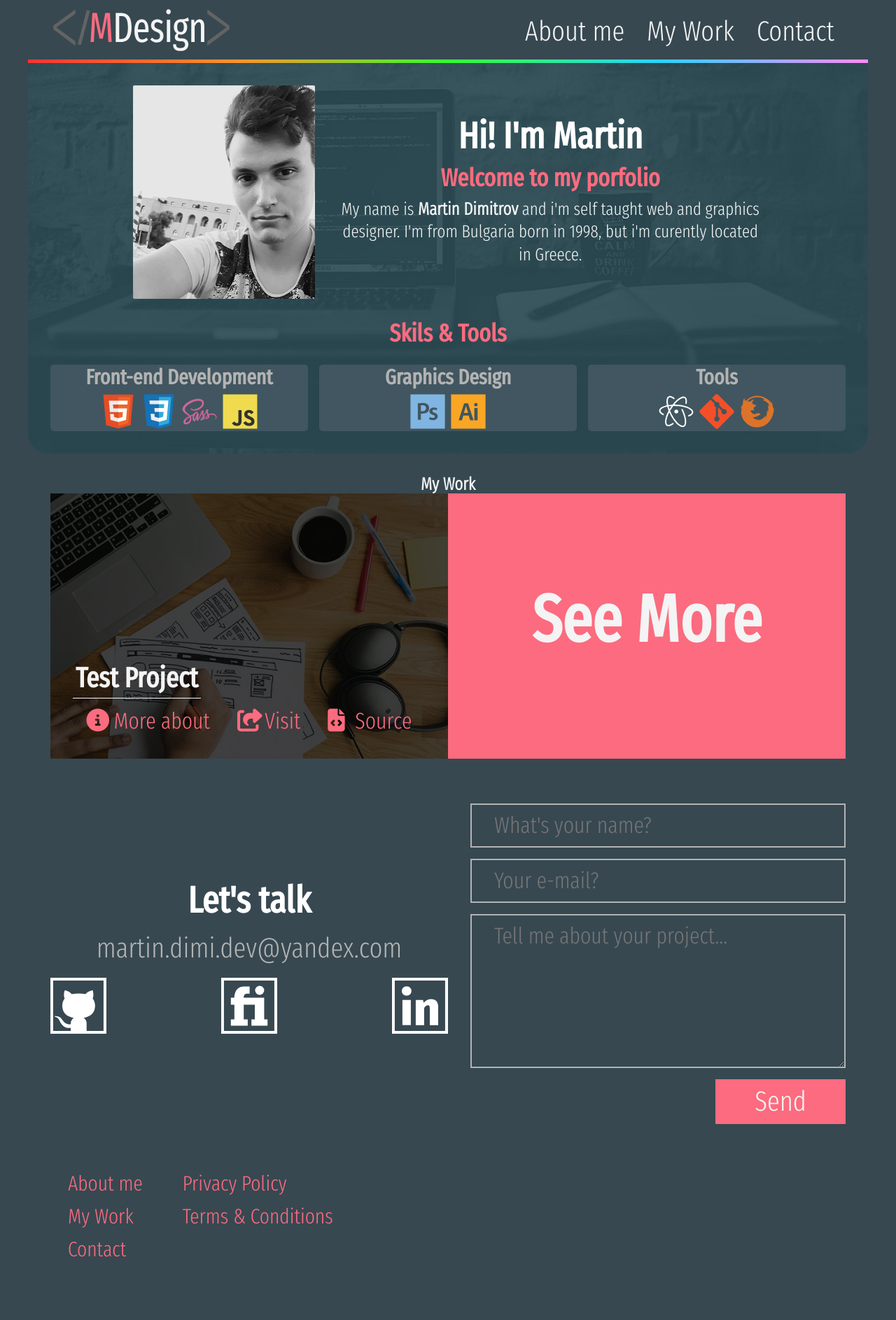
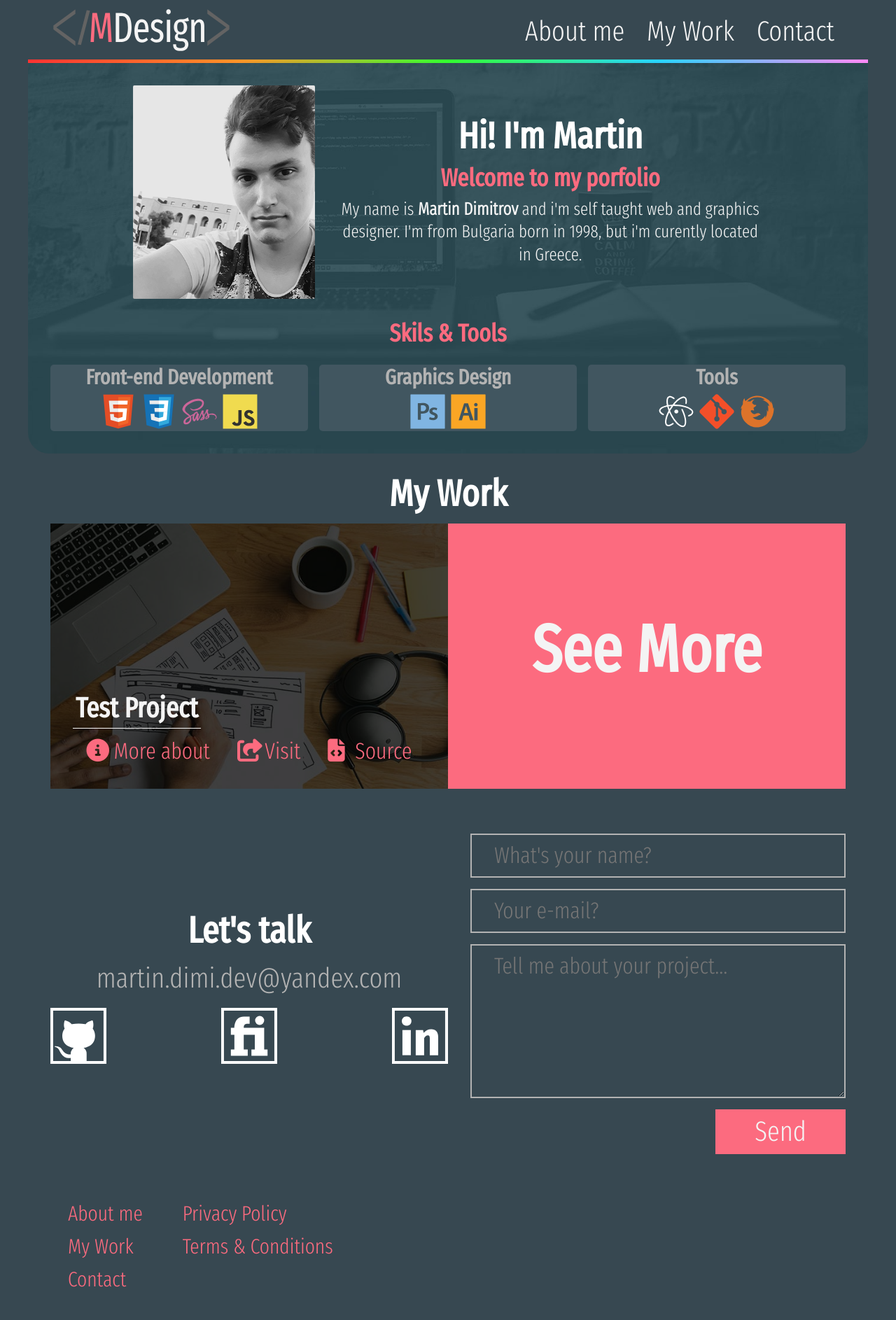
Before and after one commit to martindimi/mdesign-source, a Jekyll site: the page built from _pages/home.md, in a window 1280 px wide. Shown: the whole page at 70% size. Built offline with Jekyll 4.4.1, drawn with Linux system fonts in a browser that asks for light colours; nearby versions of some CDN libraries; before the commit the page ends 1843 px from its top, so only the background shows below that.

Commit message:
Change headings hierarchy

```diff
--- a/_includes/component-project-entry.html
+++ b/_includes/component-project-entry.html
@@ -11,7 +11,7 @@
   <!-- Project entry content -->
   <figcaption class="project-entry-text">
 
-    <h2 class="project-entry-title">{{ post.title }}</h2>
+    <h3 class="project-entry-title">{{ post.title }}</h3>
 
     <!-- Project entry links -->
     <div class="project-entry-links">
--- a/_includes/section-my-work.html
+++ b/_includes/section-my-work.html
@@ -2,7 +2,7 @@
 
 <div class="section-wrapper">
   <section id="my-work" class="my-work-section section">
-    <h1 class="section-title">My Work</h1>
+    <h2 class="section-title">My Work</h2>
 
     <div class="project-entries-grid">
 
```
